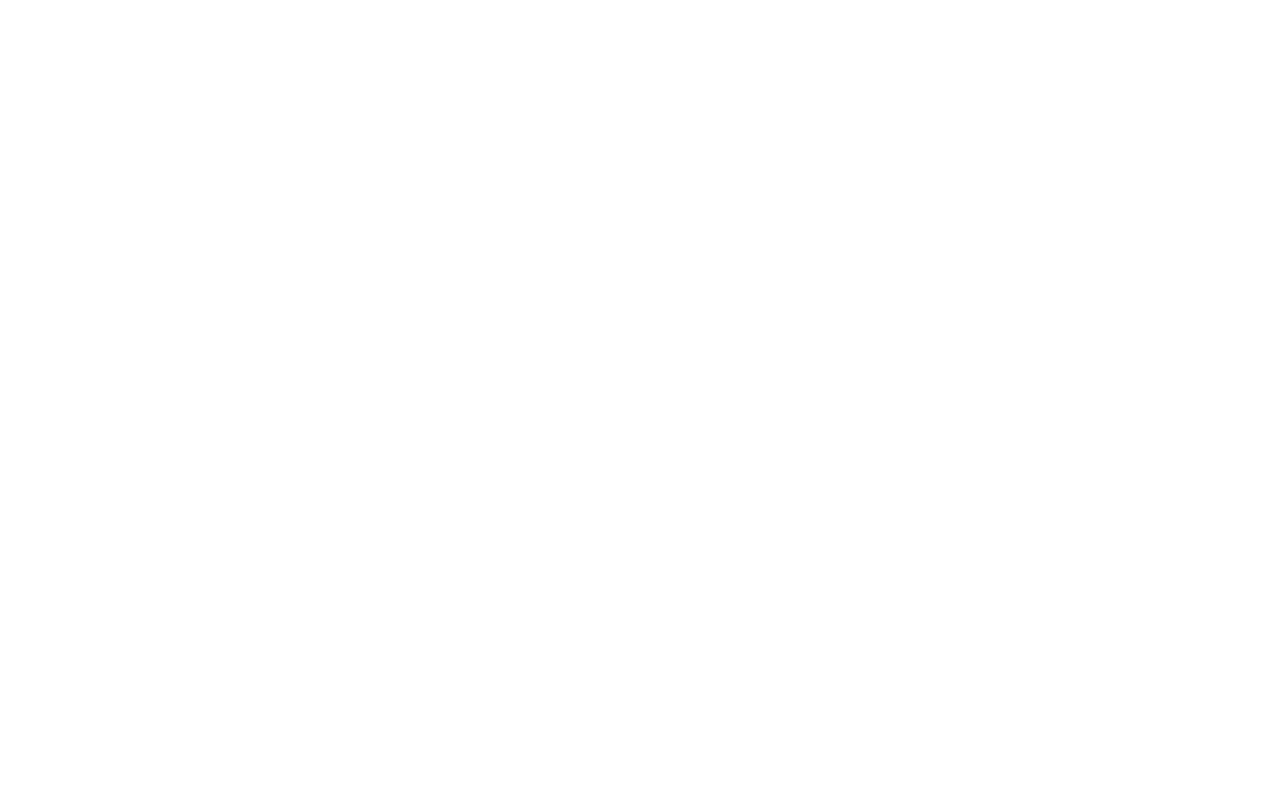
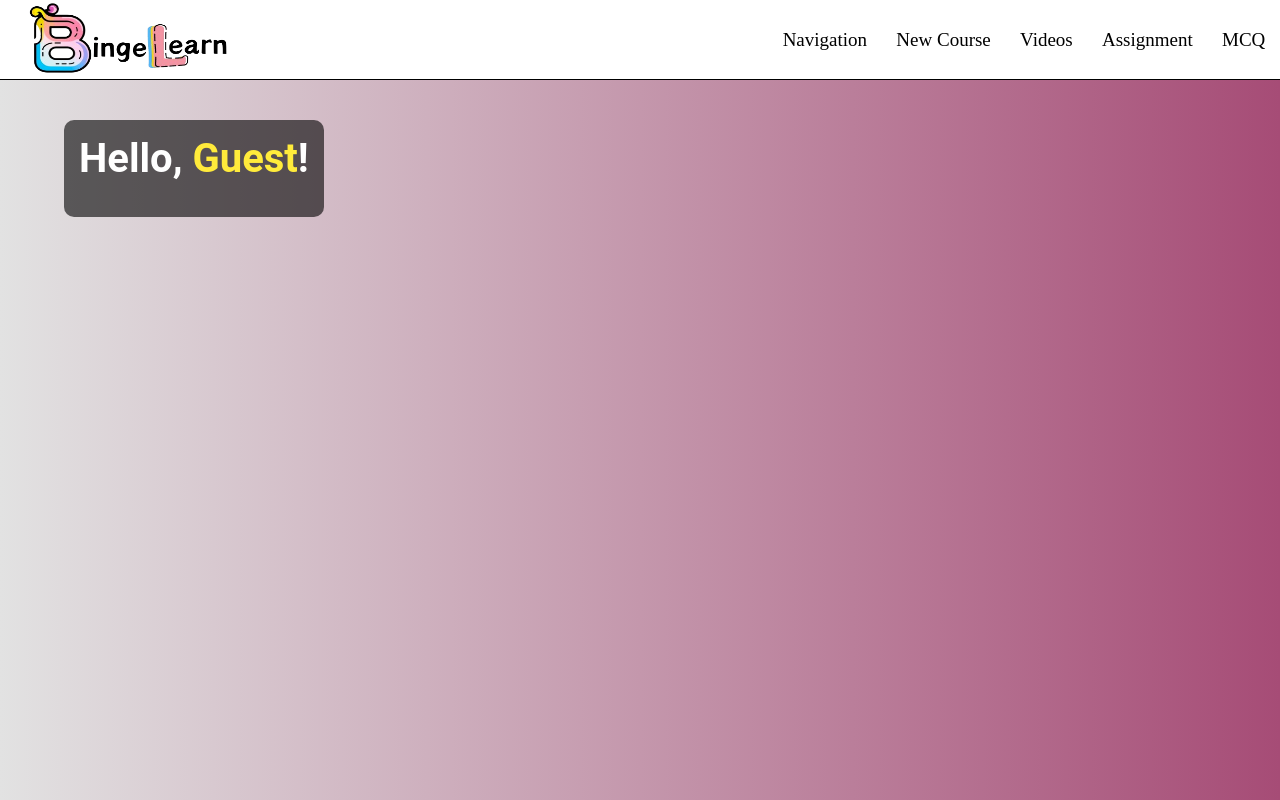
Before and after one commit to kalviumcommunity/S56_Kshitij_Capstone_BingeLearn, a React (Vite) app in the folder Client/: page /landing in a window 1280 px wide. Before the commit this address had no page. Built offline with nearby package versions, Linux system fonts and the light colour scheme.

Commit message:
Landing Page, Segregation Teachers Students Portal

```diff
--- a/Client/src/App.jsx
+++ b/Client/src/App.jsx
@@ -7,6 +7,7 @@
 import Navigation from './PagesTeach/Navigation';
 import PublishCourse from './PagesTeach/PublishCourse';
 import VideoUpload from './PagesTeach/VideoUpload';
+import LandingStu from './PagesStu/LandingStu';
 import { BrowserRouter, Routes, Route } from "react-router-dom";
 
 function App() {
@@ -22,6 +23,7 @@
         <Route path='/navigation' element={<Navigation/>}/>
         <Route path='/publish' element={<PublishCourse/>}/>
         <Route path='/vidupload' element={<VideoUpload/>}/>
+        <Route path='/landing' element={<LandingStu/>}/>
       </Routes>
     </BrowserRouter>
     </>
--- a/Client/src/PagesCommon/Login.jsx
+++ b/Client/src/PagesCommon/Login.jsx
@@ -1,4 +1,5 @@
 import React, { useState } from 'react';
+import { useNavigate } from 'react-router-dom';
 import './Login.css';
 import { FontAwesomeIcon } from '@fortawesome/react-fontawesome';
 import { faGooglePlusG } from '@fortawesome/free-brands-svg-icons';
@@ -15,6 +16,9 @@
   const [successMessage, setSuccessMessage] = useState('');
   const [isLoggedIn, setIsLoggedIn] = useState(false);
   const [loading, setLoading] = useState(false);
+
+
+  const navigate = useNavigate();
 
   const RENDER_LINK = 'https://s56-kshitij-capstone-bingelearn.onrender.com';
 
@@ -154,8 +158,12 @@
         // Store email in session storage based on user type
         if (userType === 'teacher') {
           sessionStorage.setItem('teacherEmail', email);
+          sessionStorage.setItem('teacherName', userData.name); // Save teacher's name
+          navigate('/navigation'); // Redirect to Navigation page
         } else if (userType === 'student') {
           sessionStorage.setItem('studentEmail', email);
+          sessionStorage.setItem('studentName', userData.name); // Save student's name
+          navigate('/landing'); // Redirect to LandingStu page
         }
       } else {
         const errorData = await response.json();
@@ -171,10 +179,6 @@
     }
   };
 
-  // Redirect to Navigation component if isLoggedIn is true
-  if (isLoggedIn) {
-    return <Navigation />;
-  }
 
   return (
     <div className="center-align">
--- /dev/null
+++ b/Client/src/PagesStu/LandingStu.css
@@ -0,0 +1,38 @@
+  .backgroundBoxL {
+    /* border: 2px solid pink; */
+    width: 100vw;
+    height: 90vh;
+    background: linear-gradient(to right, #e2e2e2, #a64c76);
+    display: flex;
+    flex-direction: column;
+    color: #ffffff;
+    text-align: center;
+    font-family: 'Roboto', sans-serif;
+  }
+
+  .greeting-container {
+    margin-top: 5vh;
+    margin-left: 5vw;
+    background-color: rgba(0, 0, 0, 0.6);
+    padding: 15px;
+    border-radius: 10px;
+    /* border: 2px solid red; */
+    display: flex;
+    justify-content: center;
+    align-items: center;
+  }
+
+  h1 {
+    font-size: 40px;
+    margin-bottom: 20px;
+  }
+
+  .student-name {
+    font-weight: bold;
+    color: #ffeb3b;
+  }
+
+  .InnerContainerL{
+    /* border: 2px solid green; */
+    display: flex;
+  }
--- /dev/null
+++ b/Client/src/PagesStu/LandingStu.jsx
@@ -0,0 +1,44 @@
+import React, { useEffect, useState } from "react";
+import Navbar2 from "../Components/Navbar2";
+import './LandingStu.css'; // Import your CSS file
+
+const LandingStu = () => {
+  const [studentName, setStudentName] = useState("Guest");
+
+  useEffect(() => {
+    const fetchStudentName = async () => {
+      const email = sessionStorage.getItem("studentEmail");
+      if (!email) return;
+
+      try {
+        const response = await fetch(`http://localhost:3200/getUserName?email=${email}`);
+        if (response.ok) {
+          const data = await response.json();
+          setStudentName(data.name || "Guest");
+          sessionStorage.setItem("studentName", data.name);
+        } else {
+          console.error("Failed to fetch student name.");
+        }
+      } catch (error) {
+        console.error("Error fetching student name:", error);
+      }
+    };
+
+    fetchStudentName();
+  }, []);
+
+  return (
+    <div>
+      <Navbar2 />
+      <div className="backgroundBoxL">
+        <div className="InnerContainerL">
+        <div className="greeting-container">
+          <h1>Hello, <span className="student-name">{studentName}</span>!</h1>
+        </div>
+        </div>
+      </div>
+    </div>
+  );
+};
+
+export default LandingStu;
```
Also changed, not shown: 1 other file (tests, documents, lock files or other folders).
